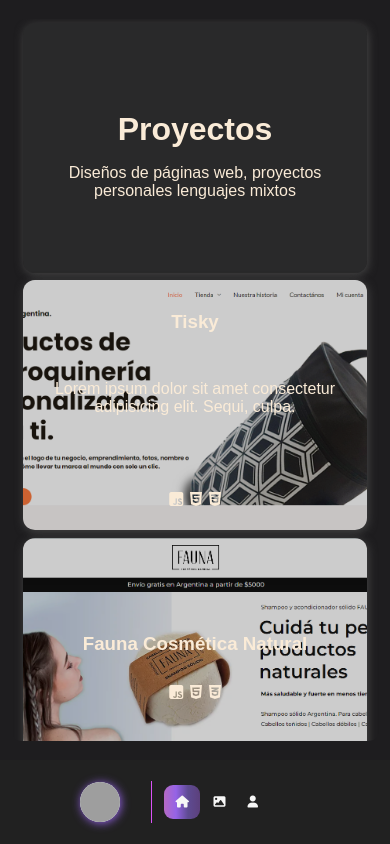
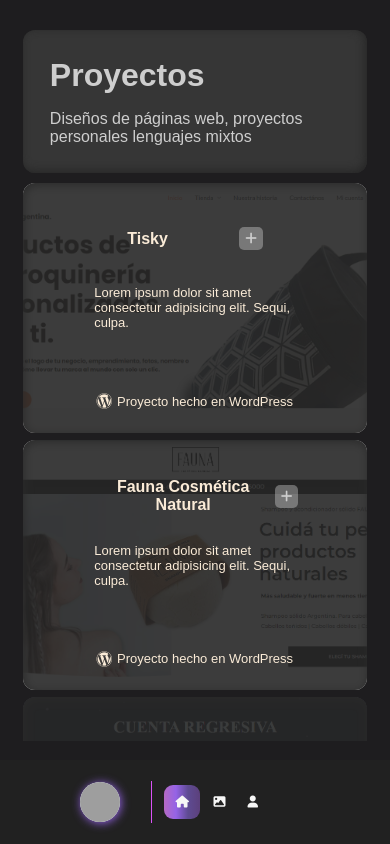
Before and after one commit to NicolasLLans/NicolasLLans.github.io, an Angular app in the folder porfolio/: page / in a window 390 px wide. Built offline with nearby package versions, Linux system fonts and the light colour scheme; grey boxes are pictures that could not be loaded.

Commit message:
cambio en las tarjetas de tareas

```diff
--- a/porfolio/src/app/componentes/panel/panel.component.css
+++ b/porfolio/src/app/componentes/panel/panel.component.css
@@ -94,11 +94,11 @@ img {
 }
 
 .cabecera {
-      width: 100%;
+      width: 90%;
       display: flex;
-      justify-content: flex-start;
       align-items: center;
-      margin-left: 15%;
+      /* margin-left: 15%; */
+      justify-content: space-between;
 }
 
 .centro-tarjeta {
@@ -110,7 +110,21 @@ img {
       align-items: center;
       margin-left: -3%;
       padding-bottom: 3em;
-      padding-top: 1em;
+}
+h3{
+      margin-left: 3%;
+}
+button{
+      background: #23232365;
+      border-radius: 5px;
+      border: 0px;
+      height: 23px;
+      cursor: pointer;
+}
+button:hover{
+      background:#232323;
+      border-radius: 5px;
+      border: 0px;
 }
 
 i {
@@ -213,6 +227,16 @@ li {
             font-weight: 500;
             font-size: 12px;
       }
+      h3{
+            font-size: 0.9em;
+            margin-left: 8%;
+      }
+      .cabecera{
+            width: 100%;
+      }
+      button{
+            margin-right: 5%;
+      }
 }
 
 @media (max-width:380px) {
@@ -228,4 +252,8 @@ li {
             margin-top: -38%;
             margin-left: -48px;
       }
+
+      h3{
+            font-size: 0.6em;
+      }
 }
--- a/porfolio/src/app/componentes/panel/panel.component.html
+++ b/porfolio/src/app/componentes/panel/panel.component.html
@@ -16,6 +16,7 @@
                   <div class="tareas1" style="width: 50%;">
                         <div class="cabecera">
                               <h3>Servicios</h3>
+                              <button type="bottom"><i class="fa-solid fa-plus"></i></button>
                         </div>
                         <div class="centro-tarjeta">
                               <li><i class="fa-solid fa-desktop"></i><p>Creación de páginas web para dueños de negocios</p></li>
@@ -27,6 +28,7 @@
                   <div class="tareas2" style="width: 50%;">
                         <div class="cabecera">
                               <h3>Herramientas</h3>
+                              <button type="bottom"><i class="fa-solid fa-plus"></i></button>
                         </div>
                         <div class="centro-tarjeta">
                               <li><i class="fa-brands fa-html5"></i><p>HTML</p></li>
--- a/porfolio/src/app/componentes/proyectos/proyectos.component.css
+++ b/porfolio/src/app/componentes/proyectos/proyectos.component.css
@@ -3,9 +3,52 @@
 
 }
 
+.caja-heroe {
+      padding: 3% 3% 3% 3%;
+      margin: 3% 2% 1.5% 2%;
+      width: 87%;
+      border-radius: 12px;
+      background-color: #363636;
+      color: #cecece;
+      box-shadow: inset -2px -2px 8px rgb(38 38 38);
+
+      display: flex;
+      flex-direction: row;
+      justify-content: center;
+      align-items: center;
+}
+
+p, .descipcion-proyectos {
+      font-size: 16px;
+      font-weight: 500;
+      margin: 1em 1em;
+      text-align: start;
+}
+
+button {
+      background: #d4d3d365;
+      border-radius: 5px;
+      border: 0px;
+      height: 23px;
+      cursor: pointer;
+      color: #cecece;
+
+}
+
+button:hover {
+      background: #a5a4a4;
+      border-radius: 5px;
+      border: 0px;
+}
+
 h1 {
-      font-size: 3em;
-      margin: 0.5em 0;
+      font-size: 2em;
+      margin: 0.5em 0.5em;
+}
+
+h3 {
+      font-size: 2.3em;
+      margin: 0;
 }
 
 .contenedor {
@@ -44,7 +87,7 @@ li {
       text-align: center;
       height: 100%;
       cursor: pointer;
-      box-shadow: #464646 1px 2px 10px;
+      box-shadow: inset #464646 1px 2px 10px;
 }
 
 .capa-de-fondo {
@@ -57,7 +100,7 @@ li {
       align-items: center;
       border-radius: 12px;
 
-      background-color: rgba(0, 0, 0, 0.2);
+      background-color: rgb(39 39 39 / 90%);
 
 }
 
@@ -65,7 +108,7 @@ li {
       display: flex;
       width: 100%;
       height: 100%;
-      background-color: rgba(0, 0, 0, 0.5);
+      background-color: rgb(0 0 0 / 64%);
       flex-direction: column;
       justify-content: center;
       align-items: center;
@@ -75,16 +118,20 @@ li {
 
 .card-head {
       height: 35%;
-      width: 100%;
+      display: flex;
+      align-items: center;
+      width: 60%;
+      justify-content: space-around;
 }
 
 .card-body {
       height: 40%;
+      width: 60%;
 }
 
 .contet-iconos {
       display: flex;
-      width: 100%;
+      width: 60%;
       align-items: center;
       height: 15%;
       justify-content: center;
@@ -153,4 +200,14 @@ i {
       h1 {
             font-size: 32px;
       }
+
+      h3 {
+            font-size: 1em;
+      }
+      p {
+            font-size: 13px;
+            font-weight: 500;
+            margin: 0.2em 0.2em;
+            text-align: start;
+      }
 }
--- a/porfolio/src/app/componentes/proyectos/proyectos.component.html
+++ b/porfolio/src/app/componentes/proyectos/proyectos.component.html
@@ -1,26 +1,23 @@
 <div class="cont-general">
       <div class="contenedor">
-            <li>
-                  <div class="card card-titulo">
-                        <div class="capa-de-fondo">
-                              <h1>Proyectos</h1>
-                              <p>Diseños de páginas web, proyectos personales lenguajes mixtos</p>
-                        </div>
+            <div class="caja-heroe">
+                  <div>
+                        <h1>Proyectos</h1>
+                        <p class="descipcion-proyectos">Diseños de páginas web, proyectos personales lenguajes mixtos</p>
                   </div>
-            </li>
+            </div>
             <li>
                   <div class="card card-1">
                         <div class="capa-de-fondo">
                               <div class="card-head">
                                     <h3>Tisky</h3>
+                                    <button type="bottom"><i class="fa-solid fa-plus"></i></button>
                               </div>
                               <div class="card-body">
                                     <p>Lorem ipsum dolor sit amet consectetur adipisicing elit. Sequi, culpa.</p>
                               </div>
                               <div class="contet-iconos">
-                                    <i class="fa-brands fa-square-js"></i>
-                                    <i class="fa-brands fa-html5"></i>
-                                    <i class="fa-brands fa-css3-alt"></i>
+                                    <i class="fa-brands fa-wordpress"></i><p> Proyecto hecho en WordPress</p>
                               </div>
                         </div>
                   </div>
@@ -28,11 +25,15 @@
             <li>
                   <div class="card card-2">
                         <div class="capa-de-fondo">
-                              <h3>Fauna Cosmética Natural</h3>
-                              <div class="contet-iconos" style="display: flex;">
-                                    <i class="fa-brands fa-square-js"></i>
-                                    <i class="fa-brands fa-html5"></i>
-                                    <i class="fa-brands fa-css3-alt"></i>
+                              <div class="card-head">
+                                    <h3>Fauna Cosmética Natural</h3>
+                                    <button type="bottom"><i class="fa-solid fa-plus"></i></button>
+                              </div>
+                              <div class="card-body">
+                                    <p>Lorem ipsum dolor sit amet consectetur adipisicing elit. Sequi, culpa.</p>
+                              </div>
+                              <div class="contet-iconos">
+                                    <i class="fa-brands fa-wordpress"></i><p> Proyecto hecho en WordPress</p>
                               </div>
                         </div>
                   </div>
@@ -40,9 +41,15 @@
             <li>
                   <div class="card card-3">
                         <div class="capa-de-fondo">
-                              <h3>Cuenta Regresiva</h3>
-                              <div class="contet-iconos" style="display: flex;">
-                                    <i class="fa-brands fa-square-js"></i>
+                              <div class="card-head">
+                                    <h3>Cuenta Regresiva</h3>
+                                    <button type="bottom"><i class="fa-solid fa-plus"></i></button>
+                              </div>
+                              <div class="card-body">
+                                    <p>Lorem ipsum dolor sit amet consectetur adipisicing elit. Sequi, culpa.</p>
+                              </div>
+                              <div class="contet-iconos">
+                                    <p> Proyecto hecho con</p><i class="fa-brands fa-square-js"></i>
                                     <i class="fa-brands fa-html5"></i>
                                     <i class="fa-brands fa-css3-alt"></i>
                               </div>
@@ -52,27 +59,22 @@
             <li>
                   <div class="card card-4">
                         <div class="capa-de-fondo">
-                              <h3>Calculadora</h3>
-                              <div class="contet-iconos" style="display: flex;">
-                                    <i class="fa-brands fa-square-js"></i>
+                              <div class="card-head">
+                                    <h3>Calculadora</h3>
+                                    <button type="bottom"><i class="fa-solid fa-plus"></i></button>
+                              </div>
+                              <div class="card-body">
+                                    <p>Lorem ipsum dolor sit amet consectetur adipisicing elit. Sequi, culpa.</p>
+                              </div>
+                              <div class="contet-iconos">
+                                    <p> Proyecto hecho con</p><i class="fa-brands fa-square-js"></i>
                                     <i class="fa-brands fa-html5"></i>
                                     <i class="fa-brands fa-css3-alt"></i>
                               </div>
                         </div>
                   </div>
             </li>
-            <li>
-                  <div class="card card-5">
-                        <div class="capa-de-fondo">
-                              <h3>proyecto 1</h3>
-                              <div class="contet-iconos" style="display: flex;">
-                                    <i class="fa-brands fa-square-js"></i>
-                                    <i class="fa-brands fa-html5"></i>
-                                    <i class="fa-brands fa-css3-alt"></i>
-                              </div>
-                        </div>
-                  </div>
-            </li>
+
       </div>
 
 </div>
```
